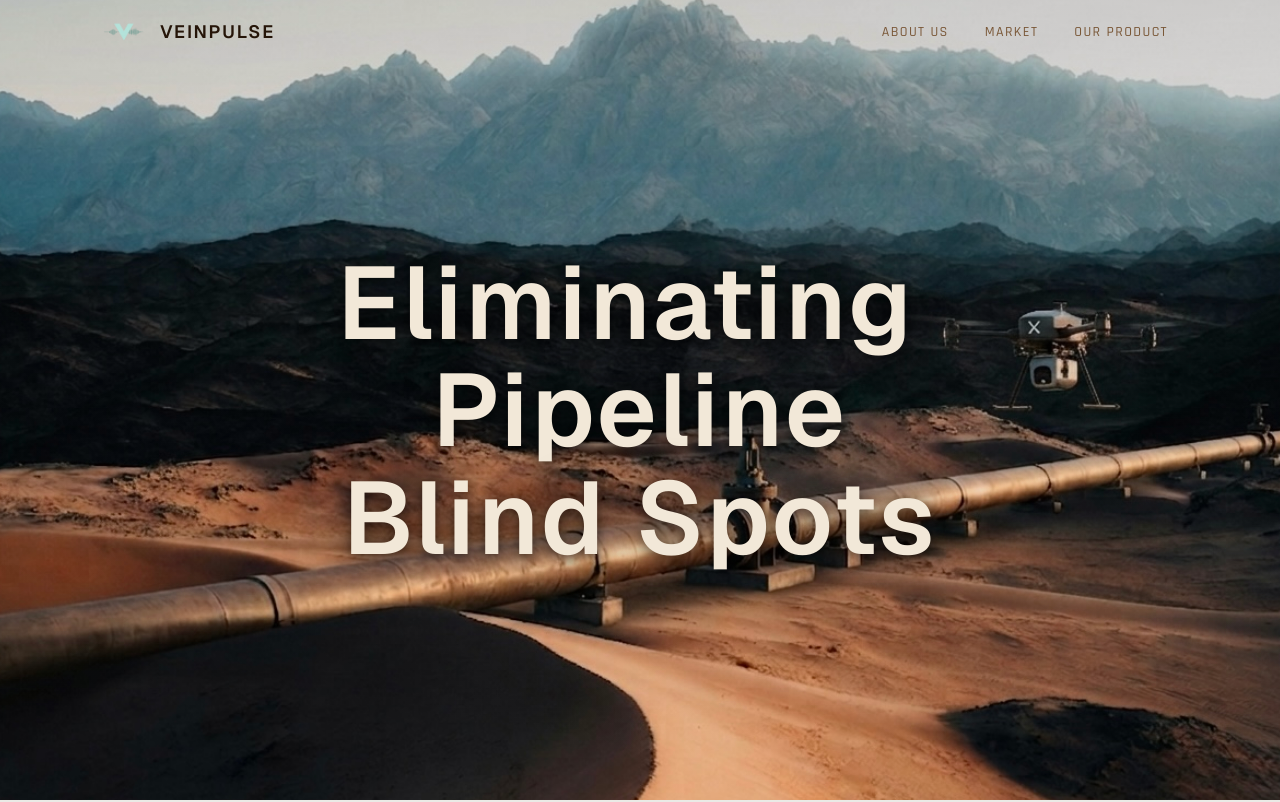
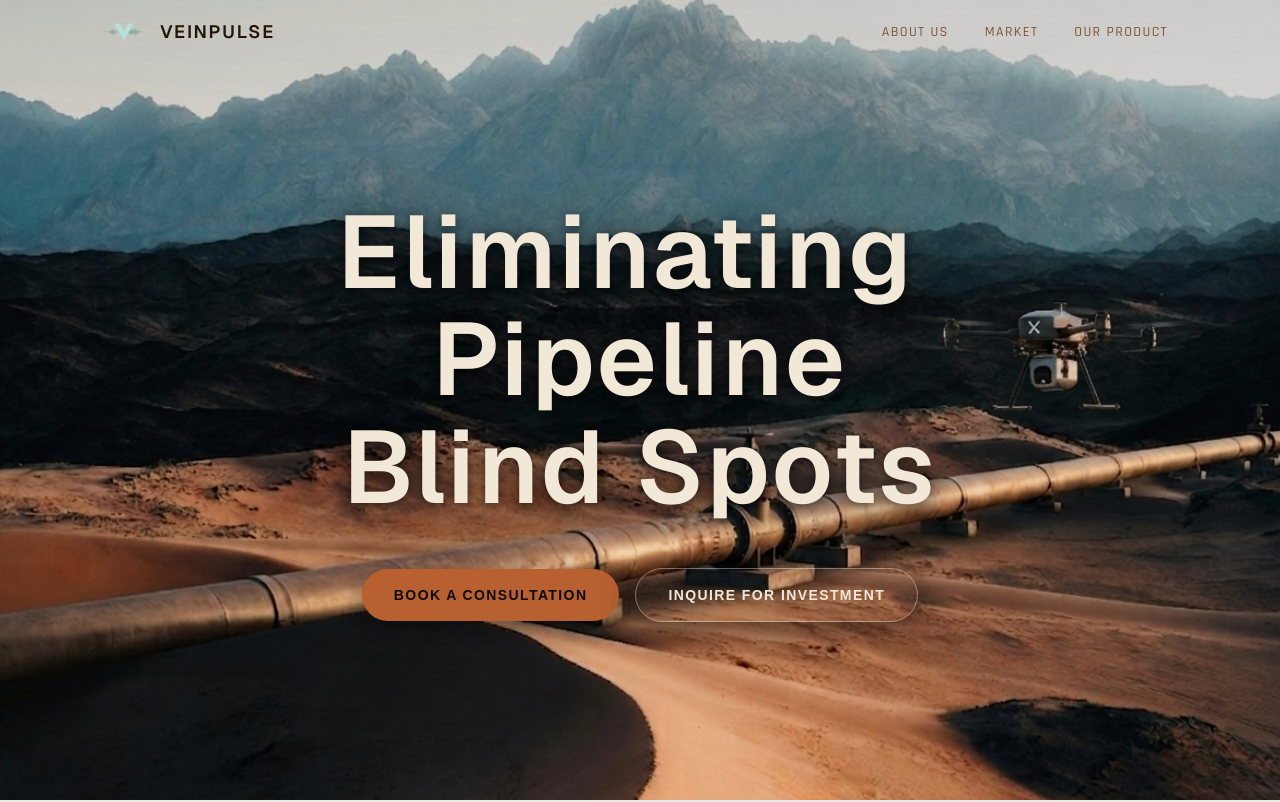
Before and after one commit to AnthenaSu/AIcropoly-website, a React (Vite) app: page / in a window 1280 px wide. Shown: the top 802 px of the page. Built offline with nearby package versions, Linux system fonts and the light colour scheme; a web font is replaced by a local one.

Commit message:
add Book a Consultation + Inquire for Investment buttons to Home hero
Co-Authored-By: Claude Sonnet 4.6 <noreply@anthropic.com>

```diff
--- a/src/pages/Home.jsx
+++ b/src/pages/Home.jsx
@@ -127,6 +127,24 @@ export default function Home() {
             <span className="block"><WordReveal text="Eliminating Pipeline" delay={0.25} /></span>
             <span className="block"><WordReveal text="Blind Spots" delay={0.5} /></span>
           </h1>
+          <motion.div
+            initial={{ opacity: 0, y: 16 }} animate={{ opacity: 1, y: 0 }}
+            transition={{ delay: 0.75, duration: 0.7, ease: [0.22, 1, 0.36, 1] }}
+            className="mt-12 flex flex-col sm:flex-row gap-4 items-center justify-center"
+          >
+            <a
+              href="mailto:info@bernardinemountain.com"
+              className="px-8 py-4 bg-buckram text-[#0E0C0A] font-mono text-sm tracking-widest uppercase font-semibold rounded-full hover:bg-buckram/85 transition-all duration-300 shadow-[0_8px_32px_rgba(0,0,0,0.55)]"
+            >
+              Book a Consultation
+            </a>
+            <a
+              href="mailto:info@bernardinemountain.com"
+              className="px-8 py-4 bg-transparent text-[#F2E8D8] font-mono text-sm tracking-widest uppercase font-semibold rounded-full border border-[#F2E8D8]/40 hover:bg-[#F2E8D8]/10 transition-all duration-300 shadow-[0_8px_32px_rgba(0,0,0,0.55)]"
+            >
+              Inquire for Investment
+            </a>
+          </motion.div>
         </div>
       </section>
 
```
